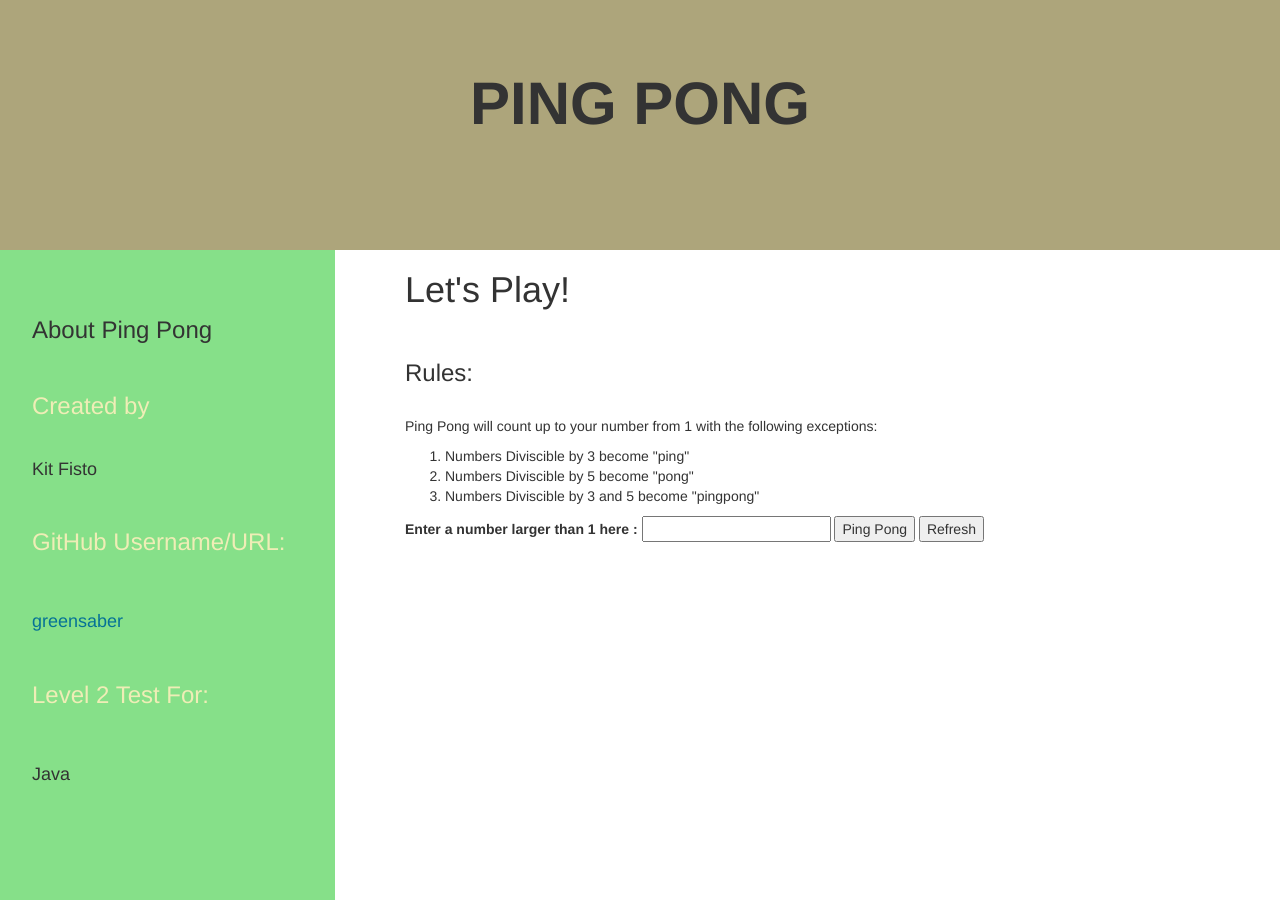
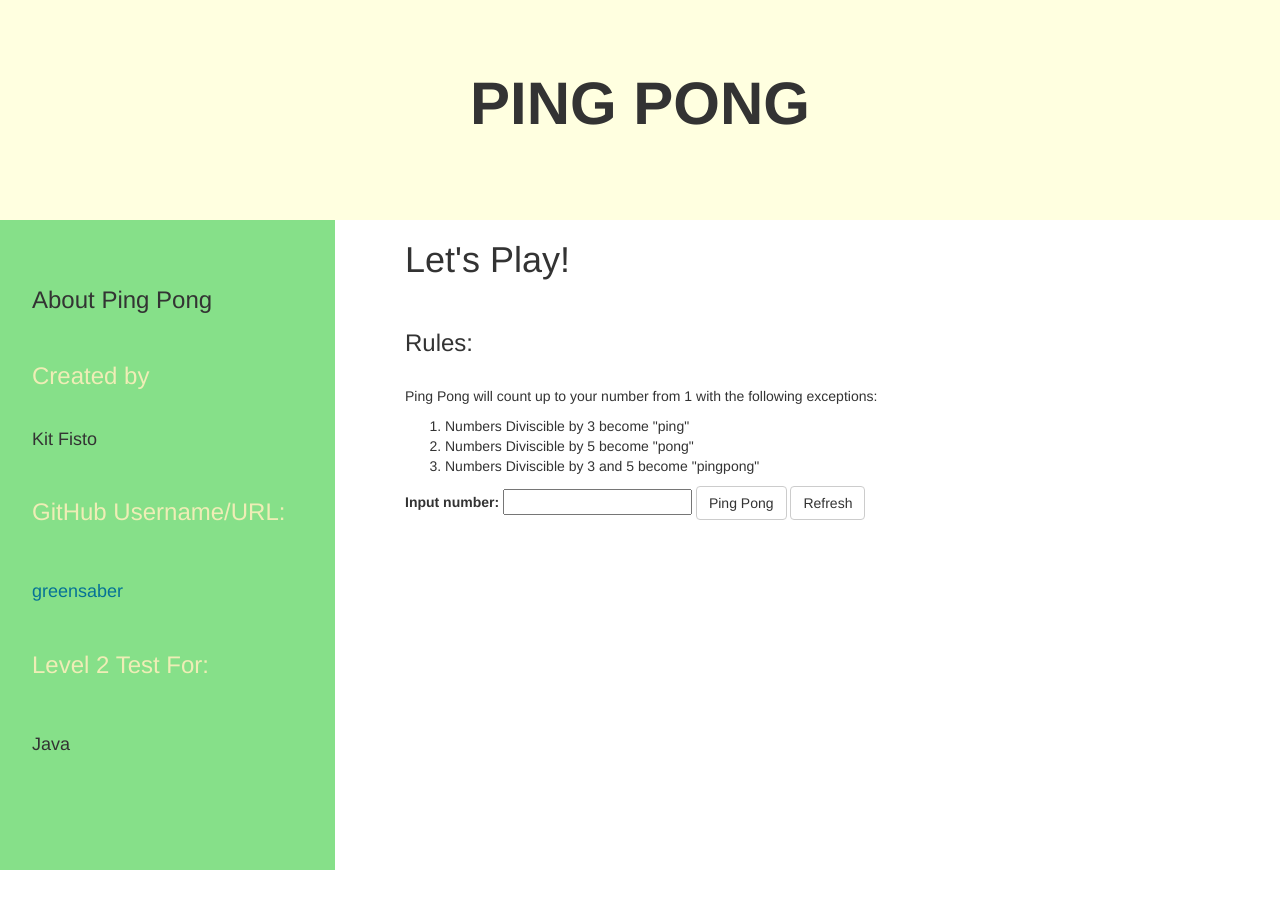
Before and after one commit to fabzer0/ip3, a plain HTML site: page index.html in a window 1280 px wide. After the commit the page ends 870 px from the top, so only its background shows below. Drawn offline with nearby package versions, Linux system fonts and the light colour scheme.

Commit message:
css editing

```diff
--- a/index.css
+++ b/index.css
@@ -3,13 +3,15 @@
   padding-right: 0px;
 }
 #header{
-  height: 250px;
+  height: 220px;
   text-align: center;
-  background-color: #ada57b;
+  background-color: lightyellow;
   font-weight: bolder;
+
 }
 #pingpong{
   font-weight: bold;
+
   font-size: 60px;
   padding-top:4%;
 }
@@ -19,9 +21,11 @@
   background-color: #86e089;
   padding: 47px;
 }
+
 .aboutcream{
   color: #efedb6;
 }
+
 #greensaber-username-color{
   color: #067296;
 }
--- a/index.html
+++ b/index.html
@@ -43,22 +43,24 @@
             <li>Numbers Diviscible by 3 and 5 become "pingpong" </li>
           </ol>
         </p>
-        <strong>Enter a number larger than 1 here :</strong>
+        <strong>Input number:</strong>
 
 <!-- number type input area below is used to filter off any string input. It can only allow integer entry-->
 
-        <input type="number" id="input">
-        <input type="submit" value="Ping Pong" id="button">
+        <input type="number" class="default" id="input">
+        <input type="submit" class="btn btn-default" value="Ping Pong" id="button">
 <!--The button through which you can referesh the page in order to input another value-->
-        <button type="submit" class="refresh-btn"> Refresh </button>
+        <button type="submit" class="btn btn-default"> Refresh </button>
       </div>
 
 <!-- Program results will be displayed below. The container-class is used to organise the output layout otherwise it overlows to the sides-->
 
       <div class="container">
-        <ul class="displayResults" id="gameOutput">
+        <center>
+          <ul class="displayResults" id="gameOutput">
 
-        </ul>
+          </ul>
+        </center>
       </div>
     </div>
   </body>
```
